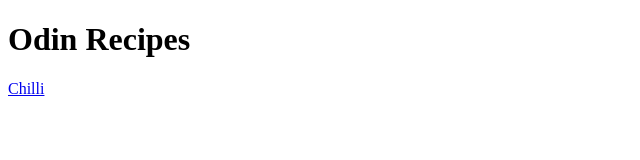
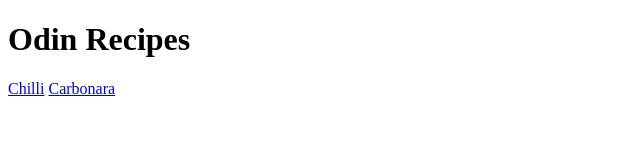
Before and after one commit to arealone-archer/odin-recipes, a plain HTML site: page index.html in a window 1280 px wide. Shown: the full height of the page, 0-640 px from the left. Drawn offline with Linux system fonts and the light colour scheme.

Commit message:
Link Carbonara.html to Index.html

```diff
--- a/index.html
+++ b/index.html
@@ -7,5 +7,6 @@
     <body>
         <h1>Odin Recipes</h1>
         <a href="recipes/chilli.html">Chilli</a>
+        <a href="recipes/carbonara.html">Carbonara</a>
     </body>
 </html>
```
